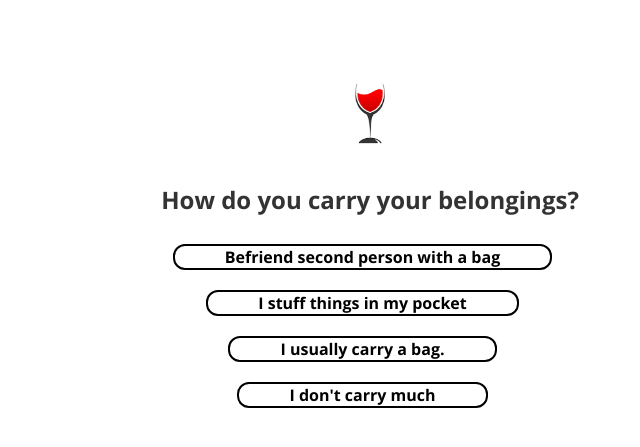
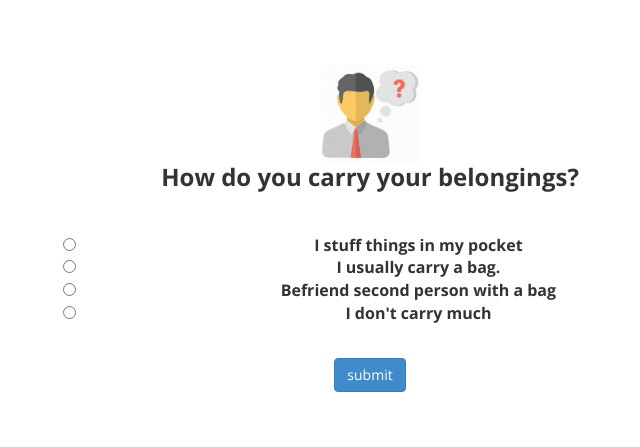
Before and after one commit to Syangmay/MyntraHack, a Flask app: page /menjackets10 in a window 1280 px wide. Shown: the part 88-535 px from the top of the page, without its empty margins (270-910 px from the left). Run offline with Flask 2, Linux system fonts and the light colour scheme; some libraries are stand-ins or nearby versions.

Commit message:
addedformagain

```diff
--- a/app.py
+++ b/app.py
@@ -126,7 +126,7 @@ def menjackets6():
     print(jacketcount)
     return render_template("menjackets6.html")
 
-@app.route('/menjackets7')
+@app.route('/menjackets7', methods=['get','post'])
 def menjackets7():
     if request.method == 'POST':
         formal = request.form.get('formal')
@@ -143,19 +143,19 @@ def menjackets7():
 
     return render_template("menjackets7.html")
 
-@app.route('/menjackets8')
+@app.route('/menjackets8', methods=['get','post'])
 def menjackets8():
     attr = []
     count = []
     return render_template("menjackets8.html")
 
-@app.route('/menjackets9')
+@app.route('/menjackets9', methods=['get','post'])
 def menjackets9():
     attr = []
     count = []
     return render_template("menjackets9.html")
 
-@app.route('/menjackets10')
+@app.route('/menjackets10', methods=['get','post'])
 def menjackets10():
     if request.method == 'POST':
         closure = request.form.get('prefer')
@@ -169,10 +169,25 @@ def menjackets10():
         print(jacketcount)
     return render_template("menjackets10.html")
 
-@app.route('/bodytype')
+@app.route('/bodytype', methods=['get','post'])
 def bodytype():
-    attr = []
-    count = []
+    if request.method == 'POST':
+        pockets = request.form.get('pockets')
+        attributes = ["Tailored" , "Bomber", "Denim", "Leather"]
+
+        if pockets == "lots" :
+            if "Pockets" not in jackets:
+                jackets.append("Pockets")
+            jacketcount[jackets.index(attributes[i])] += 2
+        elif pockets=="few":
+            for i in range(len(attributes)):
+                if attributes[i] not in jackets:
+                    jackets.append(attributes[i])
+                jacketcount[jackets.index(attributes[i])] += 1
+
+    print("pockets:")
+    print(jackets)
+    print(jacketcount)
     return render_template("bodytype.html")
 
 @app.route('/end')
--- a/templates/menjackets10.html
+++ b/templates/menjackets10.html
@@ -34,37 +34,27 @@
 		 </div>
 	    </div>
 	</div>
-	<div style="text-align: center;margin-top: 5%">
-		<img src={{ url_for('static', filename="images/wine.png") }} width="200px" height="100px">
-		<br>
-		<br>
+
+	<form method="POST" action = "{{ url_for('bodytype')}}">
+	<div class = "form-group" style="width:60%; text-align: center;margin-top: 5%; margin-left:20%; margin-right:50%">
+		<img src={{ url_for('static', filename="images/person.png") }} width="100px" height="100px">
 		<h3><b>How do you carry your belongings?</b></h3>
 		<br>
 
-		<a href={{ url_for('bodytype') }} style="background-color: white;padding-left: 50px;padding-right: 50px;;margin-left: -5px;border-radius: 12px;margin-right: 10px;border: solid 2px black;color: black;text-decoration: none;"><b>Befriend second person with a bag</b></a>
 
+		<div class="radio" style="margin-left:10%; padding-right:-400px; "checked>
+        <label><input type="radio" name="pockets" value="lots"><b>I stuff things in my pocket</b></label><br>
+				<label><input type="radio" name="pockets" value="few"><b>I usually carry a bag.</b></label><br>
+				<label><input type="radio" name="pockets" value="none"><b>Befriend second person with a bag</b></label><br>
+				<label><input type="radio" name="pockets" value="no"><b>I don't carry much</b></label>
+    </div>
 		<br>
-		<br>
-		<a href={{ url_for('bodytype') }} style="background-color: white;padding-left: 50px;padding-right: 50px;;margin-left: -5px;border-radius: 12px;margin-right: 10px;border: solid 2px black;color: black;text-decoration: none;"><b>I stuff things in my pocket</b></a>
-		<br>
-		<br>
-		<a href={{ url_for('bodytype') }} style="background-color: white;padding-left: 50px;padding-right: 50px;;margin-left: -5px;border-radius: 12px;margin-right: 10px;border: solid 2px black;color: black;text-decoration: none;"><b>I usually carry a bag.</b></a>
-		<br>
-		<br>
-		<a href={{ url_for('bodytype') }} style="background-color: white;padding-left: 50px;padding-right: 50px;;margin-left: -5px;border-radius: 12px;margin-right: 10px;border: solid 2px black;color: black;text-decoration: none;"><b>I don't carry much</b></a>
 
-
-
-
-
+		<input class="btn btn-primary" type="submit" value="submit">
 
 
 	</div>
-
-
-
-
-
+ </form>
 
 </body>
 </html>
```
